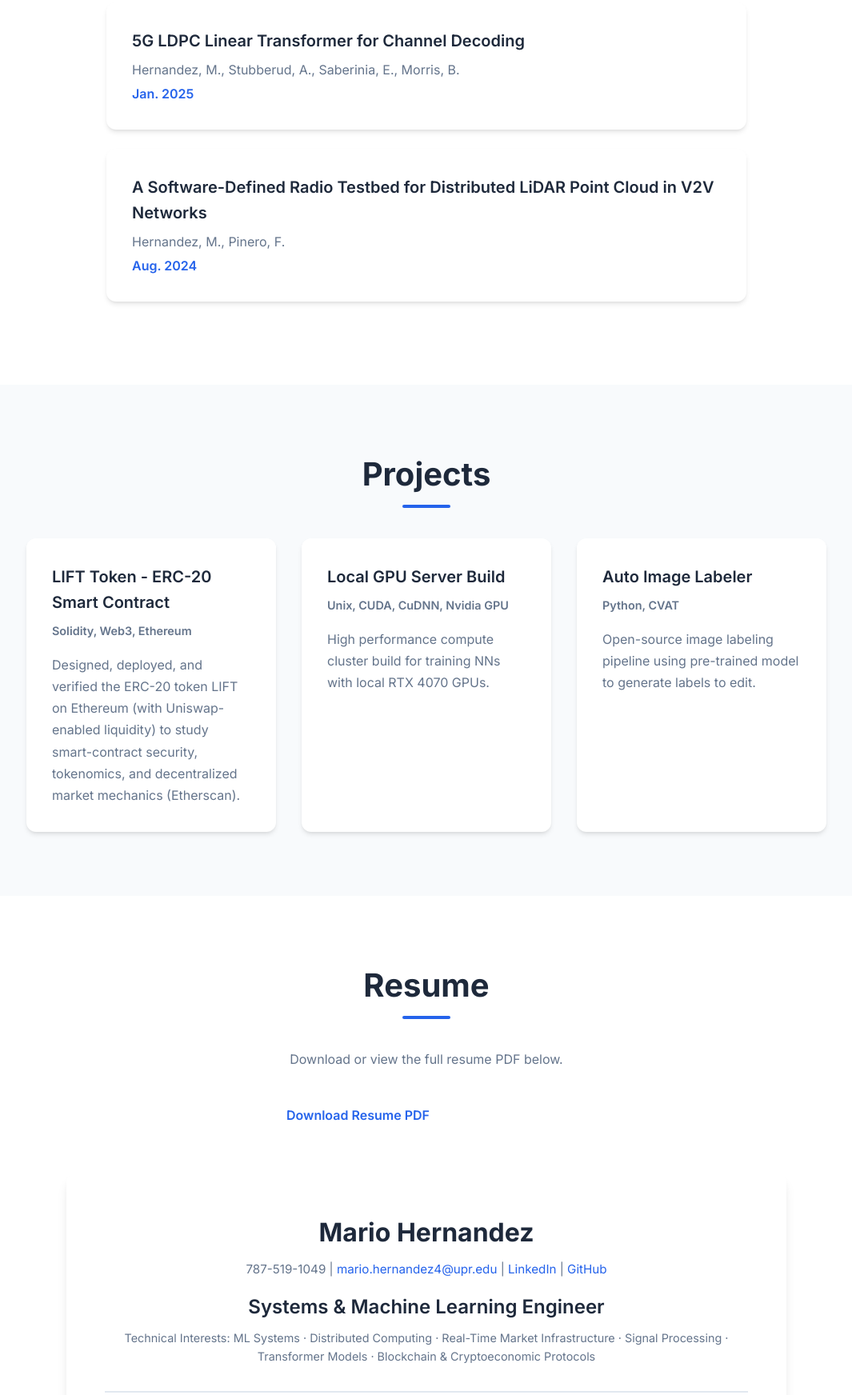
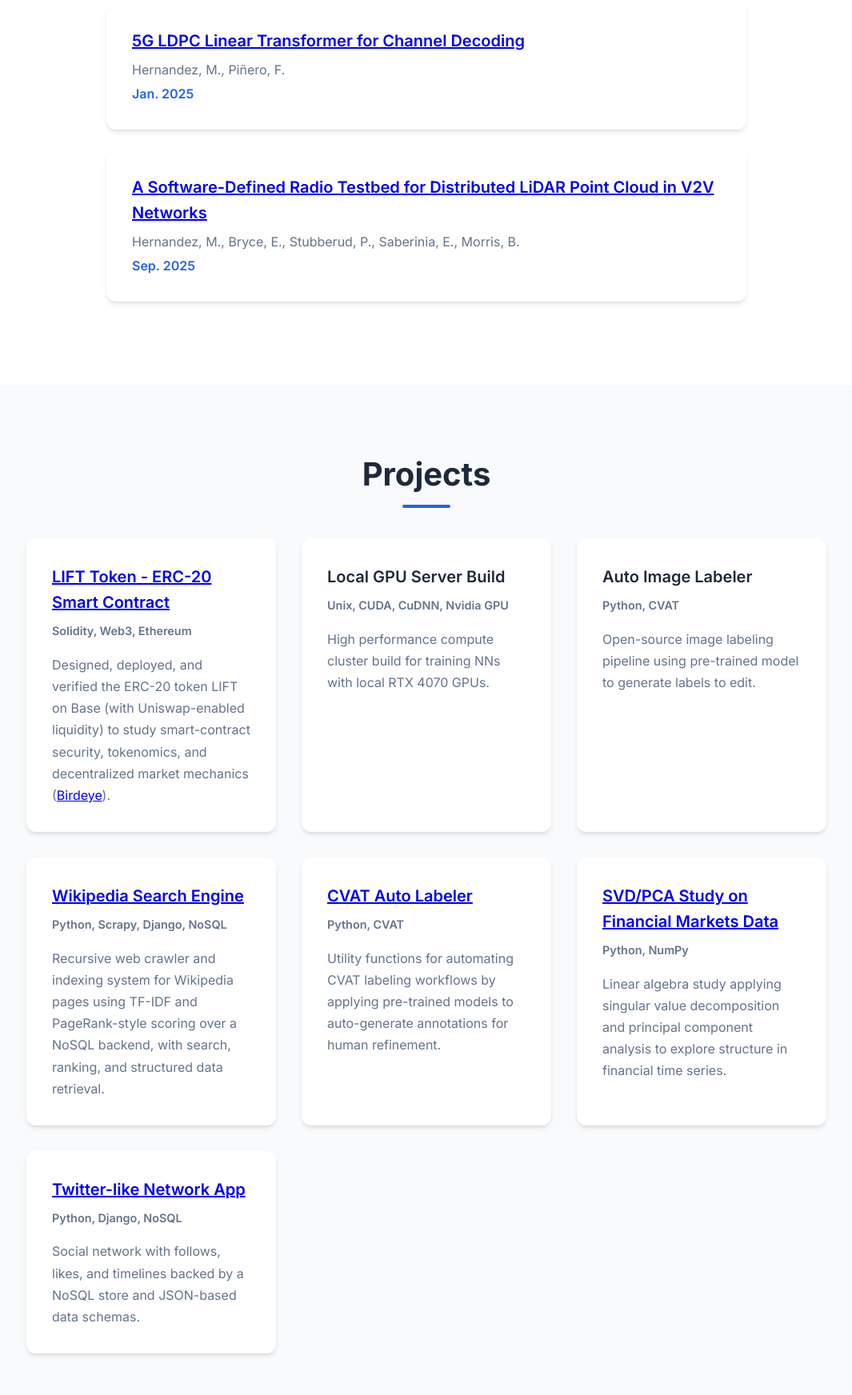
Before and after one commit to mario-hernandez26/personal-website, a plain HTML site: page index.html in a window 1280 px wide. Shown: the part 4884-6628 px from the top of the page at 80% size, without its empty margins (107-1172 px from the left). Drawn offline with Linux system fonts and the light colour scheme.

Commit message:
Update publications and projects

```diff
--- a/index.html
+++ b/index.html
@@ -266,14 +266,14 @@
             <h2 class="section-title">Publications</h2>
             <div class="publications-list">
                 <div class="publication-item">
-                    <h3>5G LDPC Linear Transformer for Channel Decoding</h3>
-                    <p class="publication-authors">Hernandez, M., Stubberud, A., Saberinia, E., Morris, B.</p>
+                    <h3><a href="https://arxiv.org/abs/2501.14102" target="_blank">5G LDPC Linear Transformer for Channel Decoding</a></h3>
+                    <p class="publication-authors">Hernandez, M., Piñero, F.</p>
                     <p class="publication-date">Jan. 2025</p>
                 </div>
                 <div class="publication-item">
-                    <h3>A Software-Defined Radio Testbed for Distributed LiDAR Point Cloud in V2V Networks</h3>
-                    <p class="publication-authors">Hernandez, M., Pinero, F.</p>
-                    <p class="publication-date">Aug. 2024</p>
+                    <h3><a href="https://arxiv.org/abs/2509.14523" target="_blank">A Software-Defined Radio Testbed for Distributed LiDAR Point Cloud in V2V Networks</a></h3>
+                    <p class="publication-authors">Hernandez, M., Bryce, E., Stubberud, P., Saberinia, E., Morris, B.</p>
+                    <p class="publication-date">Sep. 2025</p>
                 </div>
             </div>
         </div>
@@ -285,9 +285,9 @@
             <h2 class="section-title">Projects</h2>
             <div class="projects-grid">
                 <div class="project-card">
-                    <h3>LIFT Token - ERC-20 Smart Contract</h3>
+                    <h3><a href="https://birdeye.so/base/token/0xD4b28eF52b8F7b516C1BeC616ce3008807bD86D4" target="_blank">LIFT Token - ERC-20 Smart Contract</a></h3>
                     <p class="project-tech">Solidity, Web3, Ethereum</p>
-                    <p>Designed, deployed, and verified the ERC-20 token LIFT on Ethereum (with Uniswap-enabled liquidity) to study smart-contract security, tokenomics, and decentralized market mechanics (Etherscan).</p>
+                    <p>Designed, deployed, and verified the ERC-20 token LIFT on Base (with Uniswap-enabled liquidity) to study smart-contract security, tokenomics, and decentralized market mechanics (<a href="https://birdeye.so/base/token/0xD4b28eF52b8F7b516C1BeC616ce3008807bD86D4" target="_blank">Birdeye</a>).</p>
                 </div>
                 <div class="project-card">
                     <h3>Local GPU Server Build</h3>
@@ -298,6 +298,26 @@
                     <h3>Auto Image Labeler</h3>
                     <p class="project-tech">Python, CVAT</p>
                     <p>Open-source image labeling pipeline using pre-trained model to generate labels to edit.</p>
+                </div>
+                <div class="project-card">
+                    <h3><a href="https://github.com/pollyjuice74/Search-Engine" target="_blank">Wikipedia Search Engine</a></h3>
+                    <p class="project-tech">Python, Scrapy, Django, NoSQL</p>
+                    <p>Recursive web crawler and indexing system for Wikipedia pages using TF-IDF and PageRank-style scoring over a NoSQL backend, with search, ranking, and structured data retrieval.</p>
+                </div>
+                <div class="project-card">
+                    <h3><a href="https://github.com/pollyjuice74/CVAT-Auto-Labeler" target="_blank">CVAT Auto Labeler</a></h3>
+                    <p class="project-tech">Python, CVAT</p>
+                    <p>Utility functions for automating CVAT labeling workflows by applying pre-trained models to auto-generate annotations for human refinement.</p>
+                </div>
+                <div class="project-card">
+                    <h3><a href="https://github.com/pollyjuice74/SVD-PCA-Study-on-Financial-Markets-Data" target="_blank">SVD/PCA Study on Financial Markets Data</a></h3>
+                    <p class="project-tech">Python, NumPy</p>
+                    <p>Linear algebra study applying singular value decomposition and principal component analysis to explore structure in financial time series.</p>
+                </div>
+                <div class="project-card">
+                    <h3><a href="https://github.com/pollyjuice74/network" target="_blank">Twitter-like Network App</a></h3>
+                    <p class="project-tech">Python, Django, NoSQL</p>
+                    <p>Social network with follows, likes, and timelines backed by a NoSQL store and JSON-based data schemas.</p>
                 </div>
             </div>
         </div>
@@ -431,20 +451,32 @@
 
                         <div class="resume-section">
                             <h3>Publications</h3>
-                            <p>Hernandez, M., Stubberud, A., Saberinia, E., Morris, B. "5G LDPC Linear Transformer for Channel Decoding" Jan. 2025</p>
-                            <p>Hernandez, M., Pinero, F. "A Software-Defined Radio Testbed for Distributed LiDAR Point Cloud in V2V Networks" Aug. 2024</p>
+                            <p>Hernandez, M., Piñero, F. <a href="https://arxiv.org/abs/2501.14102" target="_blank">"5G LDPC Linear Transformer for Channel Decoding"</a>, Jan. 2025</p>
+                            <p>Hernandez, M., Bryce, E., Stubberud, P., Saberinia, E., Morris, B. <a href="https://arxiv.org/abs/2509.14523" target="_blank">"A Software-Defined Radio Testbed for Distributed LiDAR Point Cloud in V2V Networks"</a>, Sep. 2025</p>
                         </div>
 
                         <div class="resume-section">
                             <h3>Projects</h3>
-                            <p><strong>LIFT Token - ERC-20 Smart Contract</strong> | Solidity, Web3, Ethereum</p>
-                            <p>Designed, deployed, and verified the ERC-20 token LIFT on Ethereum (with Uniswap-enabled liquidity) to study smart-contract security, tokenomics, and decentralized market mechanics (Etherscan).</p>
+                            <p><strong><a href="https://birdeye.so/base/token/0xD4b28eF52b8F7b516C1BeC616ce3008807bD86D4" target="_blank">LIFT Token - ERC-20 Smart Contract</a></strong> | Solidity, Web3, Ethereum</p>
+                            <p>Designed, deployed, and verified the ERC-20 token LIFT on Base (with Uniswap-enabled liquidity) to study smart-contract security, tokenomics, and decentralized market mechanics (<a href="https://birdeye.so/base/token/0xD4b28eF52b8F7b516C1BeC616ce3008807bD86D4" target="_blank">Birdeye</a>).</p>
 
                             <p><strong>Local GPU server build</strong> | Unix, CUDA, CuDNN, Nvidia GPU</p>
                             <p>High performance compute cluster build for training NNs with local RTX 4070 GPUs.</p>
 
                             <p><strong>Auto Image Labeler</strong> | Python, CVAT</p>
                             <p>Open-source image labeling pipeline using pre-trained model to generate labels to edit.</p>
+
+                            <p><strong><a href="https://github.com/pollyjuice74/Search-Engine" target="_blank">Wikipedia Search Engine</a></strong> | Python, Scrapy, Django, NoSQL</p>
+                            <p>Recursive web crawler and indexing system for Wikipedia pages using TF-IDF, PageRank-style scoring, and a NoSQL backend.</p>
+
+                            <p><strong><a href="https://github.com/pollyjuice74/CVAT-Auto-Labeler" target="_blank">CVAT Auto Labeler</a></strong> | Python, CVAT</p>
+                            <p>Automation tools for CVAT labeling workflows driven by pre-trained computer vision models.</p>
+
+                            <p><strong><a href="https://github.com/pollyjuice74/SVD-PCA-Study-on-Financial-Markets-Data" target="_blank">SVD/PCA Study on Financial Markets Data</a></strong> | Python, NumPy</p>
+                            <p>Applied SVD and principal component analysis to study the structure of financial markets data as part of a linear algebra project.</p>
+
+                            <p><strong><a href="https://github.com/pollyjuice74/network" target="_blank">Twitter-like Network App</a></strong> | Python, Django, NoSQL</p>
+                            <p>Implemented a social network with follower graphs, likes, and feeds backed by a NoSQL data store.</p>
                         </div>
                     </div>
                 </div>
```
